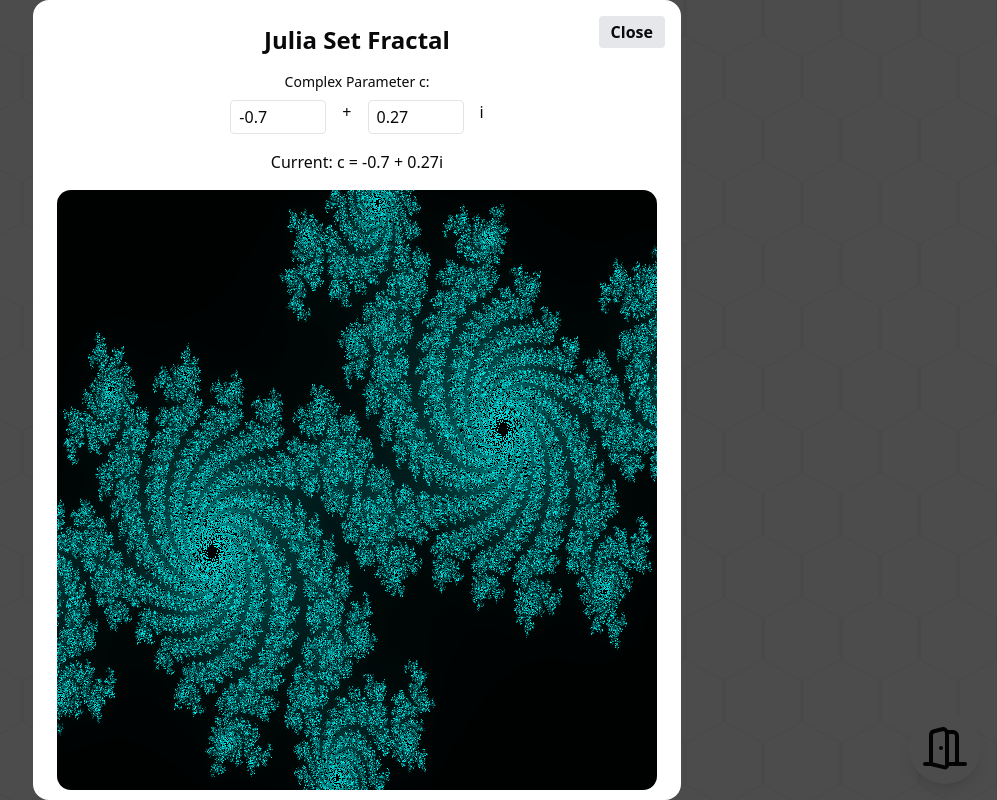
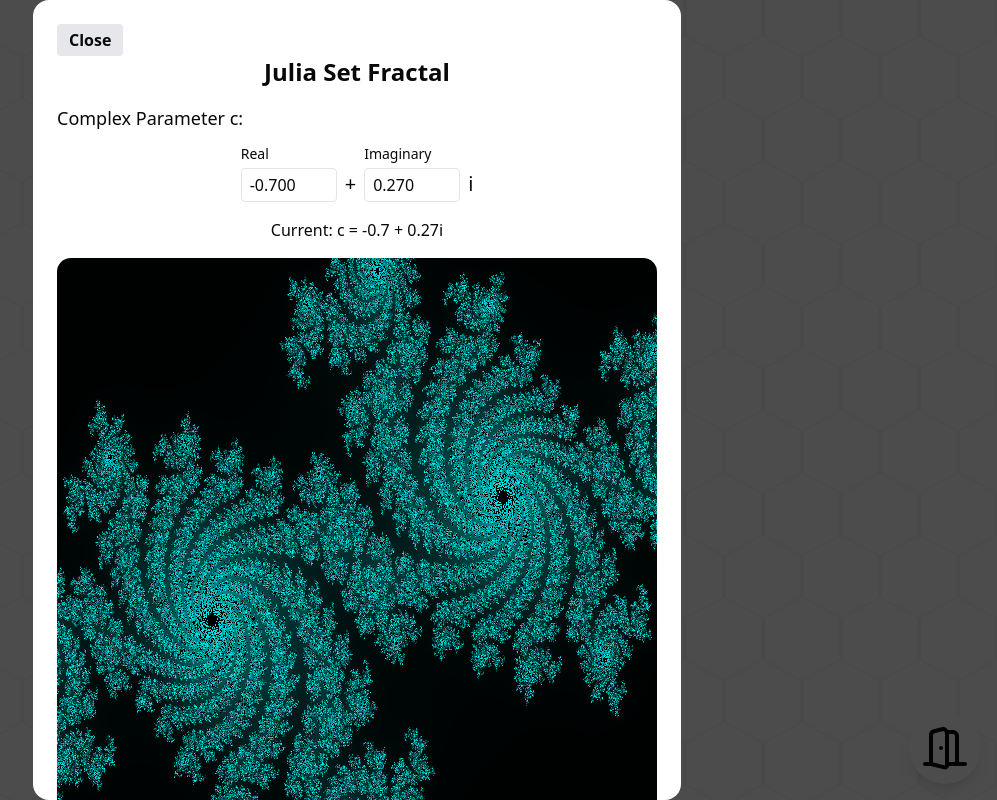
Before and after one commit to vincentschall/vincentschall.github.io, a React (Vite) app: page / in a window 1280 px wide. Both pictures are taken after a click on the button "open secret feature". Shown: the whole page, without its empty margins (283-1280 px from the left). Built offline with nearby package versions, Linux system fonts and the light colour scheme.

Commit message:
final bugfix

```diff
--- a/src/App.jsx
+++ b/src/App.jsx
@@ -70,22 +70,11 @@ function DoorIcon({ size = 32 }) {
 
 function App() {
     const [showJulia, setShowJulia] = useState(false);
-    const [cRe, setCRe] = useState(-0.700);
-    const [cIm, setCIm] = useState(0.270);
+    const [cReStr, setCReStr] = useState("-0.700");
+    const [cImStr, setCImStr] = useState("0.270");
 
-    const handleCReChange = (e) => {
-        const num = e.target.valueAsNumber;
-        if (!isNaN(num)) {
-            setCRe(num);
-        }
-    };
-
-    const handleCImChange = (e) => {
-        const num = e.target.valueAsNumber;
-        if (!isNaN(num)) {
-            setCIm(num);
-        }
-    };
+    const cRe = parseFloat(cReStr) || 0;
+    const cIm = parseFloat(cImStr) || 0;
 
     return (
         <div className="relative h-screen w-full flex items-center justify-center bg-background">
@@ -95,7 +84,7 @@ function App() {
                 className="absolute inset-0"
             >
                 <div className="relative z-10 text-center text-foreground">
-                    <h1 className="text-5xl font-bold mb-6 tracking-tight">vincent schall</h1>
+                    <h1 className="text-5xl font-bold mb-6 tracking-tight">Vincent Schall</h1>
                     <nav className="text-xl mb-4">
                         <a
                             href="https://github.com/vincentschall"
@@ -149,39 +138,56 @@ function App() {
                 <div className="fixed inset-0 z-30 flex items-center justify-center bg-black/70">
                     <div className="bg-background rounded-2xl p-6 max-w-full max-h-full overflow-auto relative">
                         <button
-                            className="absolute top-4 right-4 text-foreground hover:text-red-500 px-3 py-1 bg-gray-200 rounded font-semibold"
+                            className="atop-4 left-4 text-foreground hover:text-red-500 px-3 py-1 bg-gray-200 rounded font-semibold"
                             onClick={() => setShowJulia(false)}
                         >
                             Close
                         </button>
                         <h2 className="text-2xl font-bold mb-4 text-center text-foreground">Julia Set Fractal</h2>
+                        <fieldset className="flex flex-col items-center mb-4 space-y-3">
+                            <legend className="text-lg font-medium text-foreground">
+                                Complex Parameter c:
+                            </legend>
 
-                        {/* Input Controls */}
-                        <div className="flex flex-col items-center mb-4 space-y-2">
-                            <label className="text-sm text-foreground">Complex Parameter c: </label>
-                            <div className="flex space-x-4">
-                                <input
-                                    type="number"
-                                    step="0.001"
-                                    value={cRe}
-                                    onChange={handleCReChange}
-                                    className="w-24 px-2 py-1 border rounded text-foreground bg-background"
-                                    placeholder="Real"
-                                />
-                                <span className="text-foreground">+</span>
-                                <input
-                                    type="number"
-                                    step="0.001"
-                                    value={cIm}
-                                    onChange={handleCImChange}
-                                    className="w-24 px-2 py-1 border rounded text-foreground bg-background"
-                                    placeholder="Imag"
-                                />
-                                <span className="text-foreground">i</span>
+                            <div className="flex items-end space-x-2">
+                                {/* Real Part Input */}
+                                <div className="flex flex-col">
+                                    <label htmlFor="cReInput" className="text-sm text-foreground mb-1">
+                                        Real
+                                    </label>
+                                    <input
+                                        id="cReInput"
+                                        type="text"
+                                        inputMode="decimal"
+                                        value={cReStr}
+                                        onChange={(e) => setCReStr(e.target.value)}
+                                        className="w-24 px-2 py-1 border rounded text-foreground bg-background"
+                                    />
+                                </div>
+
+                                <span className="text-foreground pb-1 text-xl">+</span>
+
+                                {/* Imaginary Part Input */}
+                                <div className="flex flex-col">
+                                    <label htmlFor="cImInput" className="text-sm text-foreground mb-1">
+                                        Imaginary
+                                    </label>
+                                    <input
+                                        id="cImInput"
+                                        type="text"
+                                        inputMode="decimal"
+                                        value={cImStr}
+                                        onChange={(e) => setCImStr(e.target.value)}
+                                        className="w-24 px-2 py-1 border rounded text-foreground bg-background"
+                                    />
+                                </div>
+
+                                <span className="text-foreground pb-1 text-xl">i</span>
                             </div>
-                        </div>
+                        </fieldset>
 
                         <p className="text-center text-foreground mb-4">Current: c = {cRe} + {cIm}i</p>
+
                         <JuliaSetRenderer cRe={cRe} cIm={cIm} />
                     </div>
                 </div>
```
